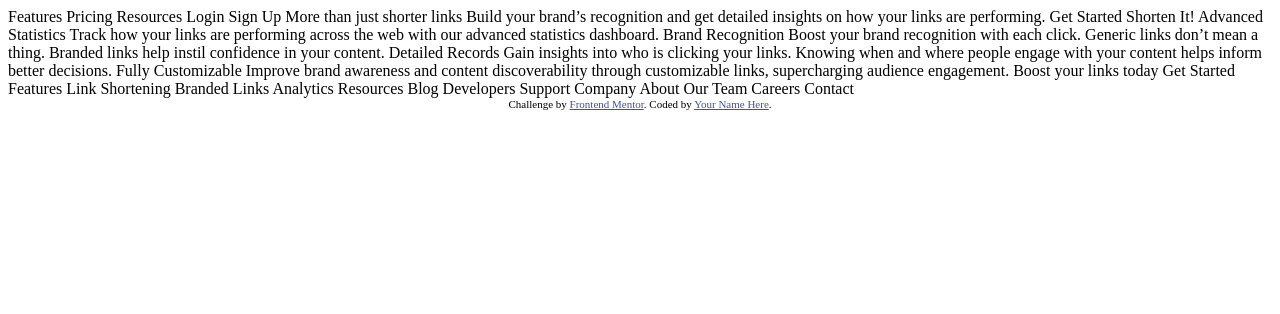
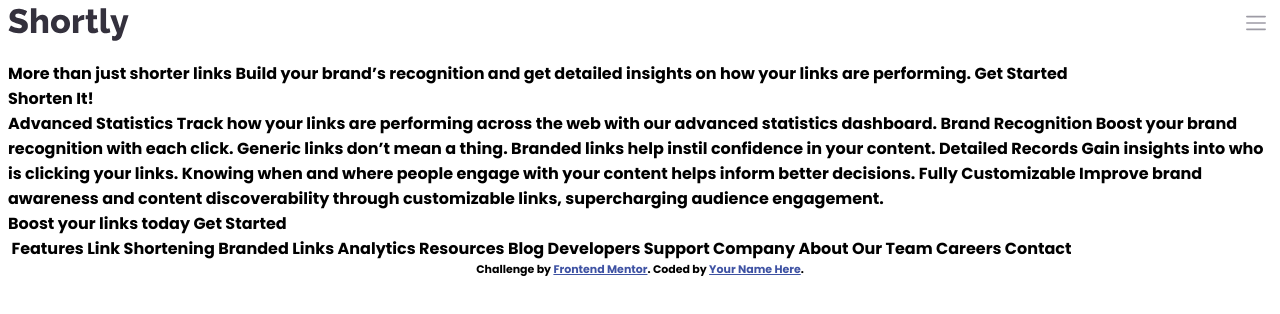
Before and after one commit to Brightcoders-Bootcamps/kata-01-diseno-web-responsivo-team-07, a plain HTML site: page index.html in a window 1280 px wide. Drawn offline with Linux system fonts and the light colour scheme.

Commit message:
pasando todo lo hecho en el repositorio personal al repositorio de brigth coders

```diff
--- a/index.html
+++ b/index.html
@@ -3,8 +3,10 @@
 <head>
   <meta charset="UTF-8">
   <meta name="viewport" content="width=device-width, initial-scale=1.0"> <!-- displays site properly based on user's device -->
-
+  <link rel="stylesheet" href="./styles/styles.css">
   <link rel="icon" type="image/png" sizes="32x32" href="./images/favicon-32x32.png">
+  <script src="./scripts/index.js"></script>
+  <link href="https://fonts.googleapis.com/css2?family=Poppins:wght@500;700&display=swap" rel="stylesheet">
 
   <title>Frontend Mentor | Shortly URL shortening API Challenge</title>
 
@@ -15,23 +17,45 @@
   </style>
 </head>
 <body>
+  <header class="container">
+    <div class="menuLogo">
+        <img src="images/logo.svg">
+        <button onclick="showMenu()" class="transparentButton"><img src="./images/open-menu.svg" alt="" height="20px"></button>
+    </div>
 
-  Features
-  Pricing
-  Resources
+    <div id="menumorado" class="menuMorado"> <!-- Div morado -->
+        <div>
+            <ul>
+                <li>Features</li>
+                <li>Pricing</li>
+                <li>Resources</li>
+            </ul>
+        </div>
+        <div style="border-top: .1px solid white; width:90%;margin-left: 5%;"></div>
+        <div>
+            <ul>
+                <li>Login</li>
+                <li><button id="signButton" class="customButton">Sign Up</button></li>
+            </ul>
+        </div>
+    </div>
 
-  Login
-  Sign Up
 
+  </header>
+
+  <section>
     More than just shorter links
 
     Build your brand’s recognition and get detailed insights
     on how your links are performing.
 
     Get Started
+  </section>
 
+  <section>
     Shorten It!
-
+  </section>
+  <section>
     Advanced Statistics
 
     Track how your links are performing across the web with our
@@ -51,10 +75,17 @@
 
     Improve brand awareness and content discoverability through customizable
     links, supercharging audience engagement.
+  </section>
 
+  <section>
     Boost your links today
 
     Get Started
+  </section>
+
+  <section>
+
+    <img>
 
     Features
 
@@ -74,6 +105,7 @@
     Our Team
     Careers
     Contact
+  </section>
 
   <div class="attribution">
     Challenge by <a href="https://www.frontendmentor.io?ref=challenge" target="_blank">Frontend Mentor</a>.
--- /dev/null
+++ b/scripts/index.js
@@ -0,0 +1,15 @@
+let isMenuOpen = false;
+function showMenu(){
+    let menumorado= document.getElementById('menumorado');
+    let sButton = document.getElementById('signButton');
+    if(!isMenuOpen){
+        menumorado.style.height = "auto";
+        menumorado.style.padding= "15px";
+        sButton.style.display= "inline-block";
+    }else{
+        menumorado.style.height = "0px";
+        menumorado.style.padding= "0px";
+        sButton.style.display= "none";
+    }
+    isMenuOpen=!isMenuOpen;
+}
--- /dev/null
+++ b/styles/styles.css
@@ -0,0 +1,44 @@
+
+/* font-family: 'Poppins', sans-serif; */
+body{
+    font-family: 'Poppins';
+    font-weight: 700;
+}
+
+.menuLogo{
+    display: flex;
+    justify-content: space-between;
+}
+.transparentButton{
+    background-color: transparent;
+    border: 0px;
+}
+.menuMorado{
+    margin-top: 10px;
+    height:0px;
+    background-color:#3A3053;
+    color:#ffffff;
+    border-radius: 10px;
+    justify-content: space-between;
+}
+ul{
+    list-style:none;
+    padding: 0px;
+    text-align: center;
+}
+li{
+    margin:20px;
+}
+.customButton{
+    color: white !important;
+    background-color: hsl(180, 66%, 49%);
+    border: none;
+    border-radius: 25px;
+    width: 90%;
+    height: 50px;
+    padding: 0px;
+    font-family: 'Poppins';
+    font-weight: 700;
+    font-size: 16px;
+    display: none;
+}
```
Also changed, not shown: images/open-menu.svg (added). Lines whose indentation alone changed are shown as unchanged.
